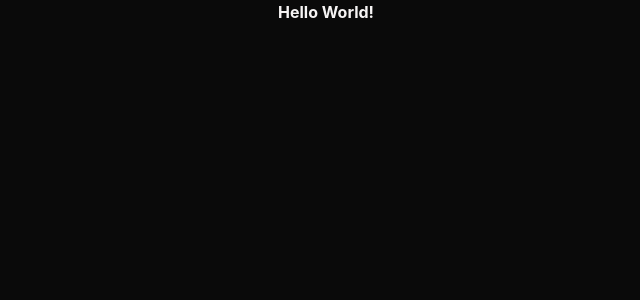
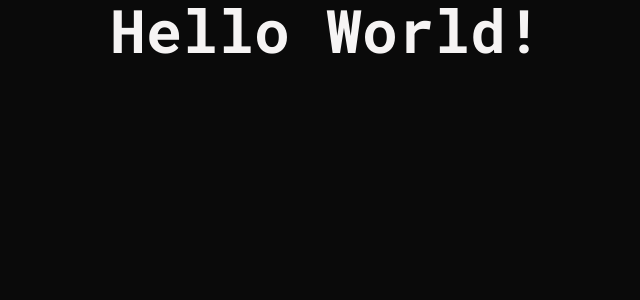
Before and after one commit to AndrewGlennAquino/personal-website-v4, a React (Vite) app: page / in a window 1280 px wide. Shown: the top 300 px of the page, without its empty margins (314-954 px from the left). Built offline with nearby package versions, Linux system fonts and the light colour scheme.

Commit message:
feat: implement base styles

```diff
--- a/src/index.css
+++ b/src/index.css
@@ -27,6 +27,22 @@
   body {
     @apply bg-onyx text-white;
   }
+
+  h1 {
+    @apply font-roboto-mono font-bold text-4xl sm:text-5xl md:text-6xl;
+  }
+
+  h2 {
+    @apply text-2xl sm:text-3xl md:text-4xl;
+  }
+
+  h3 {
+    @apply text-xl;
+  }
+
+  li {
+    @apply list-none;
+  }
 }
 
 @layer components {}
```
